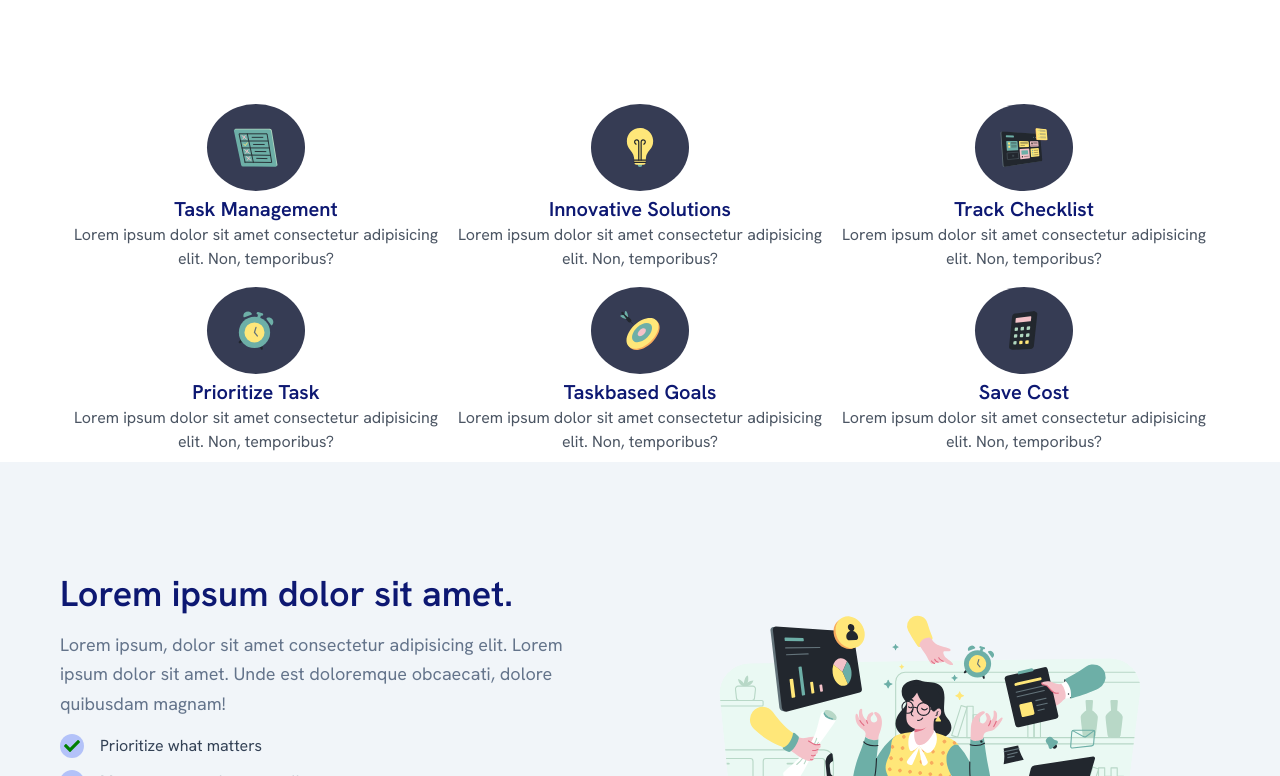
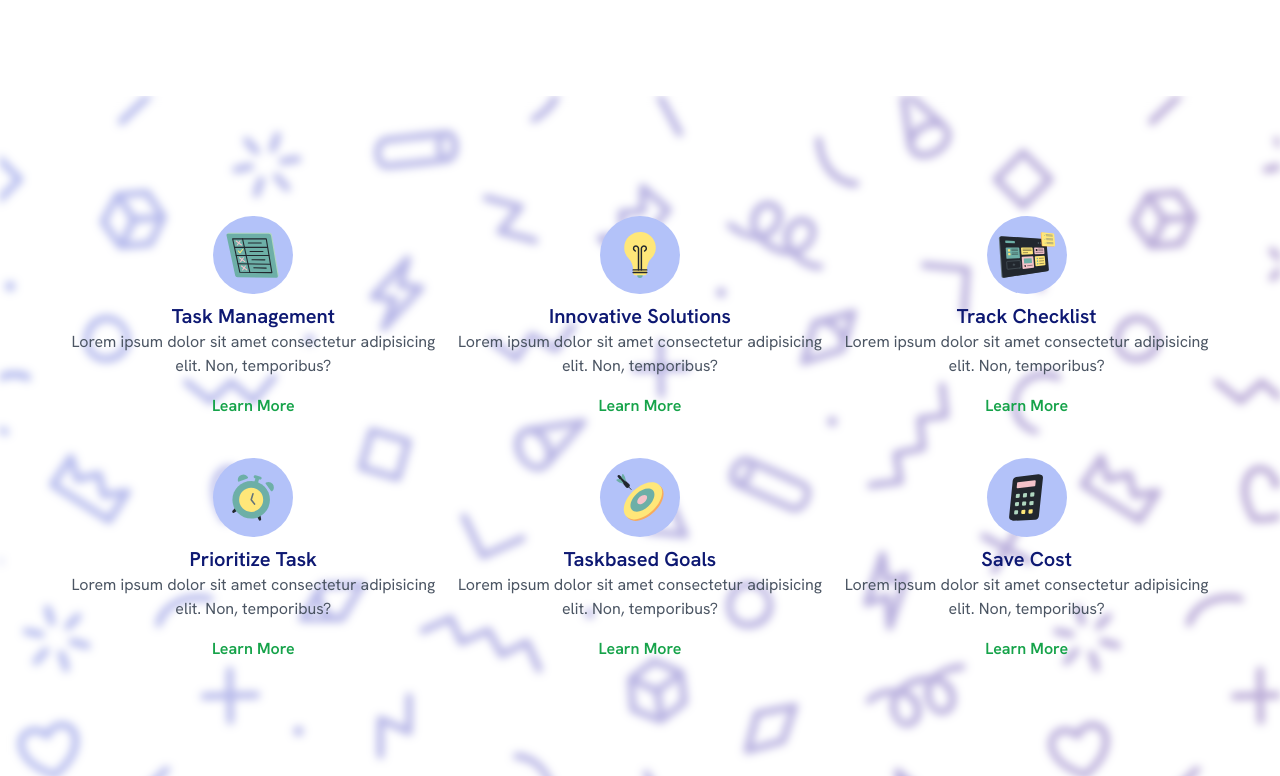
Before and after one commit to Sochuks/react-agency-landing, a React (Vite) app: page / in a window 1280 px wide. Shown: the part 784-1560 px from the top of the page. Built offline with nearby package versions, Linux system fonts and the light colour scheme.

Commit message:
added background image with overlay

```diff
--- a/src/Components/Services.jsx
+++ b/src/Components/Services.jsx
@@ -5,85 +5,116 @@ import TrackImg from '../assets/icons/track.svg'
 import PriorImg from '../assets/icons/priority.svg'
 import GoalImg from '../assets/icons/goals.svg'
 import costImg from '../assets/icons/cost.svg'
-
+import backImg from './img/cover-image.png'
 const Services = () => {
   return (
-    <section>
+    <section className='services overflow-hidden'>
+        {/*Background Image Overlay */}
+        <div className='absolute inset-0'>
+            <img src={backImg} alt="" className='bg-no-repeat object-cover object-center h-full w-full filter blur-sm' />
+            <div className='absolute inset-0 bg-white opacity-50'></div>
+        </div>
         {/* container */}
-        <div className='max-w-6xl mx-auto grid grid-rows-2'>
-            {/* 1st row */}
-            <div className='flex justify-between'>
+        <div className='relative container mx-auto md:grid md:grid-cols-3 md:py-6'>
                 {/* Service 1 */}
-                <div className='flex flex-col p-2 justify-center text-center space-y-1'>
-                    <div className='mx-auto bg-darkColor p-6 rounded-[50%]'>
-                        <img src={TaskImg} width={50} height={50} alt="" />
+                <div className='flex flex-col justify-center text-center space-y-2 py-4'>
+                    <div className='mx-auto bg-bgColor py-4 px-2.5 rounded-[70%]'>
+                        <img src={TaskImg} width={60} height={60} alt="" />
                     </div>
                     <div>
                         <h4 className='text-xl font-semibold text-primaryColor'>Task Management</h4>
                         <p className='text-base text-gray-600'>Lorem ipsum dolor sit amet consectetur adipisicing elit. Non, temporibus?</p>
                     </div>
 
+                    <button className='inline-flex items-center mx-auto text-base py-2
+                    text-green-600 font-semibold gap-1 transition-colors ease-in-out duration-150 hover:text-primaryColor hover:scale-100'>
+                        Learn More
+                    </button>
+
                 </div>
                 {/* Service 2 */}
-                    <div className='flex flex-col p-2 justify-center text-center space-y-1'>
-                        <div className='mx-auto bg-darkColor p-6 rounded-[50%]'>
-                            <img src={SolImg} width={50} height={50} alt="" />
+                    <div className='flex flex-col p-2 justify-center text-center space-y-2 py-4'>
+                        <div className='mx-auto bg-bgColor py-4 px-2.5 rounded-[70%]'>
+                            <img src={SolImg} width={60} height={60} alt="" />
                         </div>
                         <div>
                             <h4 className='text-xl font-semibold text-primaryColor'>Innovative Solutions</h4>
                             <p className='text-base text-gray-600'>Lorem ipsum dolor sit amet consectetur adipisicing elit. Non, temporibus?</p>
                         </div>
 
+                        <button className='inline-flex items-center mx-auto text-base py-2
+                    text-green-600 font-semibold gap-1 transition-colors ease-in-out duration-150 hover:text-primaryColor hover:scale-100'>
+                        Learn More
+                    </button>
+
                     </div>
                 {/* Service 3 */}
-                    <div className='flex flex-col p-2 justify-center text-center space-y-1'>
-                        <div className='mx-auto bg-darkColor p-6 rounded-[50%]'>
-                            <img src={TrackImg} width={50} height={50} alt="" />
+                    <div className='flex flex-col p-2 justify-center text-center space-y-2 py-4'>
+                        <div className='mx-auto bg-bgColor py-4 px-2.5 rounded-[70%]'>
+                            <img src={TrackImg} width={60} height={60} alt="" />
                         </div>
                         <div>
                             <h4 className='text-xl font-semibold text-primaryColor'>Track Checklist</h4>
                             <p className='text-base text-gray-600'>Lorem ipsum dolor sit amet consectetur adipisicing elit. Non, temporibus?</p>
                         </div>
 
+                        <button className='inline-flex items-center mx-auto text-base py-2
+                    text-green-600 font-semibold gap-1 transition-colors ease-in-out duration-150 hover:text-primaryColor hover:scale-100'>
+                        Learn More
+                    </button>
+
                     </div>
-            </div>
 
-            {/* 2nd row */}
-            <div className='flex justify-between'>
-                {/* Service 1 */}
-                <div className='flex flex-col p-2 justify-center text-center space-y-1'>
-                    <div className='mx-auto bg-darkColor p-6 rounded-[50%]'>
-                        <img src={PriorImg} width={50} height={50} alt="" />
+
+                {/* Service 4 */}
+                <div className='flex flex-col p-2 justify-center text-center space-y-2 py-4'>
+                    <div className='mx-auto bg-bgColor py-4 px-2.5 rounded-[70%]'>
+                        <img src={PriorImg} width={60} height={60} alt="" />
                     </div>
                     <div>
                         <h4 className='text-xl font-semibold text-primaryColor'>Prioritize Task</h4>
                         <p className='text-base text-gray-600'>Lorem ipsum dolor sit amet consectetur adipisicing elit. Non, temporibus?</p>
                     </div>
 
+                    <button className='inline-flex items-center mx-auto text-base py-2
+                    text-green-600 font-semibold gap-1 transition-colors ease-in-out duration-150 hover:text-primaryColor hover:scale-100'>
+                        Learn More
+                    </button>
+
                 </div>
-                {/* Service 2 */}
-                    <div className='flex flex-col p-2 justify-center text-center space-y-1'>
-                        <div className='mx-auto bg-darkColor p-6 rounded-[50%]'>
-                            <img src={GoalImg} width={50} height={50} alt="" />
+                {/* Service 5 */}
+                    <div className='flex flex-col p-2 justify-center text-center space-y-2 py-4'>
+                        <div className='mx-auto bg-bgColor py-4 px-2.5 rounded-[70%]'>
+                            <img src={GoalImg} width={60} height={60} alt="" />
                         </div>
                         <div>
                             <h4 className='text-xl font-semibold text-primaryColor'>Taskbased Goals</h4>
                             <p className='text-base text-gray-600'>Lorem ipsum dolor sit amet consectetur adipisicing elit. Non, temporibus?</p>
                         </div>
 
+                        <button className='inline-flex items-center mx-auto text-base py-2
+                    text-green-600 font-semibold gap-1 transition-colors ease-in-out duration-150 hover:text-primaryColor hover:scale-100'>
+                        Learn More
+                    </button>
+
                     </div>
-                {/* Service 3 */}
-                    <div className='flex flex-col p-2 justify-center text-center space-y-1'>
-                        <div className='mx-auto bg-darkColor p-6 rounded-[50%]'>
-                            <img src={costImg} width={50} height={50} alt="" />
+                {/* Service 6 */}
+                    <div className='flex flex-col p-2 justify-center text-center space-y-2 py-4'>
+                        <div className='mx-auto bg-bgColor py-4 px-2.5 rounded-[70%]'>
+                            <img src={costImg} width={60} height={60} alt="" />
                         </div>
                         <div>
                             <h4 className='text-xl font-semibold text-primaryColor'>Save Cost</h4>
                             <p className='text-base text-gray-600'>Lorem ipsum dolor sit amet consectetur adipisicing elit. Non, temporibus?</p>
                         </div>
 
+                        <button className='inline-flex items-center mx-auto text-base py-2
+                    text-green-600 font-semibold gap-1 transition-colors ease-in-out duration-150 hover:text-primaryColor hover:scale-100'>
+                        Learn More
+                    </button>
+
                     </div>
-            </div>
+
 
         </div>
     </section>
--- a/src/index.css
+++ b/src/index.css
@@ -25,6 +25,18 @@ body{
   text-align: center;
 }
 
+.services{
+  position: relative;
+  width: 100%;
+  padding: 80px 0;
+}
+
+/* .overlay{
+  position: absolute;
+  top: 0;
+  background-color: rgba(255, 255, 255, 0.5);
+} */
+
 .container{
   max-width: 1240px;
   padding: 2.5rem;
```
Also changed, not shown: src/Components/img/cover-image.png (added), src/Components/img/liquid-cheese.png (added).
